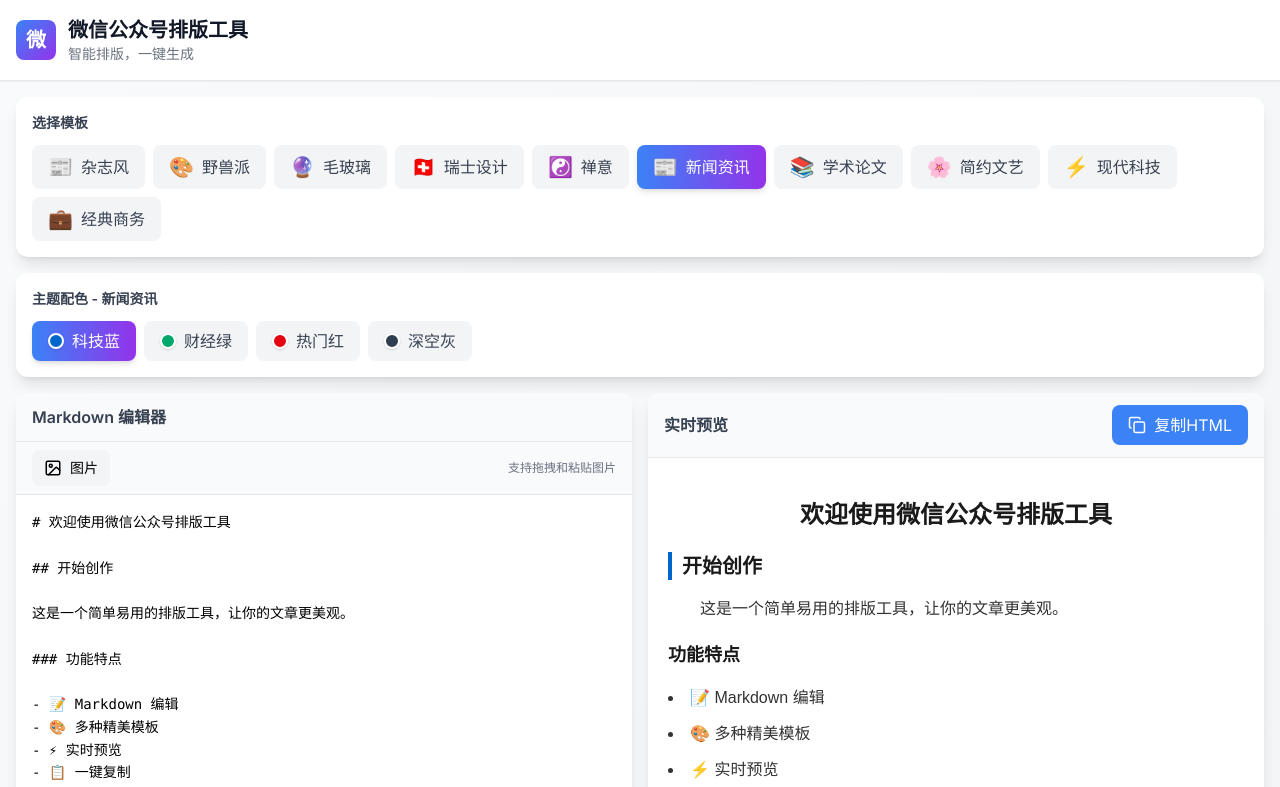
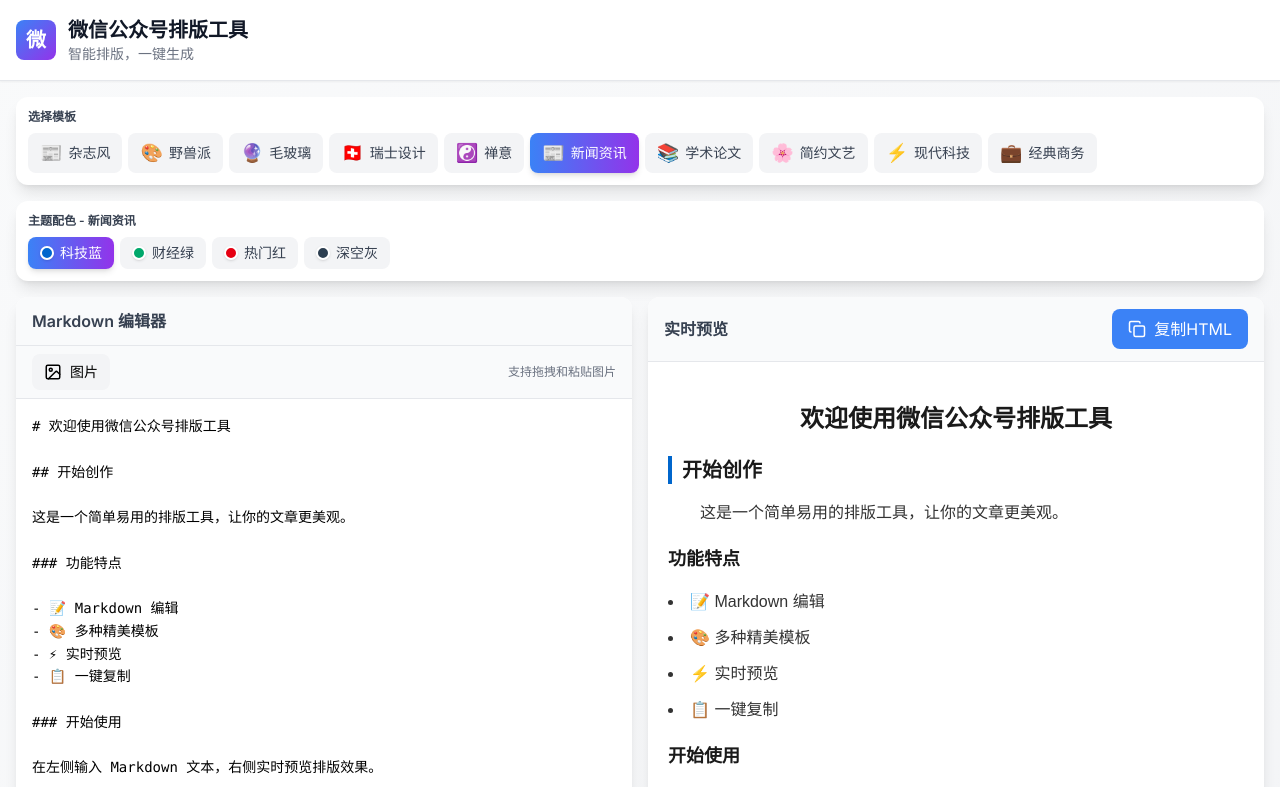
Before and after one commit to lutuai/wechat-style, a Next.js app: page / in a window 1280 px wide. Shown: the top 787 px of the page. Built offline with nearby package versions, Linux system fonts and the light colour scheme.

Commit message:
收窄模板选择器和主题配色面板以节省空间

```diff
--- a/app/page.tsx
+++ b/app/page.tsx
@@ -246,17 +246,17 @@
 
         {/* Theme Selector */}
         {templateThemes[selectedTemplate as keyof typeof templateThemes] && (
-          <div className="mb-4 bg-white dark:bg-gray-800 rounded-xl shadow-lg p-4">
-            <h3 className="text-sm font-semibold text-gray-700 dark:text-gray-300 mb-3">
+          <div className="mb-4 bg-white dark:bg-gray-800 rounded-xl shadow-lg p-3">
+            <h3 className="text-xs font-semibold text-gray-700 dark:text-gray-300 mb-2">
               主题配色 - {templates.find(t => t.id === selectedTemplate)?.name}
             </h3>
-            <div className="flex flex-wrap gap-2">
+            <div className="flex flex-wrap gap-1.5">
               {templateThemes[selectedTemplate as keyof typeof templateThemes].map((theme, index) => (
                 <button
                   key={index}
                   onClick={() => handleThemeChange(index)}
                   className={`
-                    flex items-center gap-2 px-4 py-2 rounded-lg transition-all
+                    flex items-center gap-1.5 px-3 py-1.5 rounded-lg transition-all
                     ${
                       selectedTheme === index
                         ? 'bg-gradient-to-r from-blue-500 to-purple-600 text-white shadow-md'
@@ -265,10 +265,10 @@
                   `}
                 >
                   <span
-                    className="w-4 h-4 rounded-full border-2 border-white shadow"
+                    className="w-3.5 h-3.5 rounded-full border-2 border-white shadow"
                     style={{ backgroundColor: theme.primary }}
                   />
-                  <span className="font-medium">{theme.name}</span>
+                  <span className="text-sm font-medium">{theme.name}</span>
                 </button>
               ))}
             </div>
--- a/components/TemplateSelector.tsx
+++ b/components/TemplateSelector.tsx
@@ -18,17 +18,17 @@
   onTemplateChange,
 }: TemplateSelectorProps) {
   return (
-    <div className="bg-white dark:bg-gray-800 rounded-xl shadow-lg p-4">
-      <h3 className="text-sm font-semibold text-gray-700 dark:text-gray-300 mb-3">
+    <div className="bg-white dark:bg-gray-800 rounded-xl shadow-lg p-3">
+      <h3 className="text-xs font-semibold text-gray-700 dark:text-gray-300 mb-2">
         选择模板
       </h3>
-      <div className="flex flex-wrap gap-2">
+      <div className="flex flex-wrap gap-1.5">
         {templates.map((template) => (
           <button
             key={template.id}
             onClick={() => onTemplateChange(template.id)}
             className={`
-              flex items-center gap-2 px-4 py-2 rounded-lg transition-all
+              flex items-center gap-1.5 px-3 py-1.5 rounded-lg transition-all
               ${
                 selectedTemplate === template.id
                   ? 'bg-gradient-to-r from-blue-500 to-purple-600 text-white shadow-md'
@@ -36,8 +36,8 @@
               }
             `}
           >
-            <span className="text-xl">{template.icon}</span>
-            <span className="font-medium">{template.name}</span>
+            <span className="text-lg">{template.icon}</span>
+            <span className="text-sm font-medium">{template.name}</span>
           </button>
         ))}
       </div>
```
